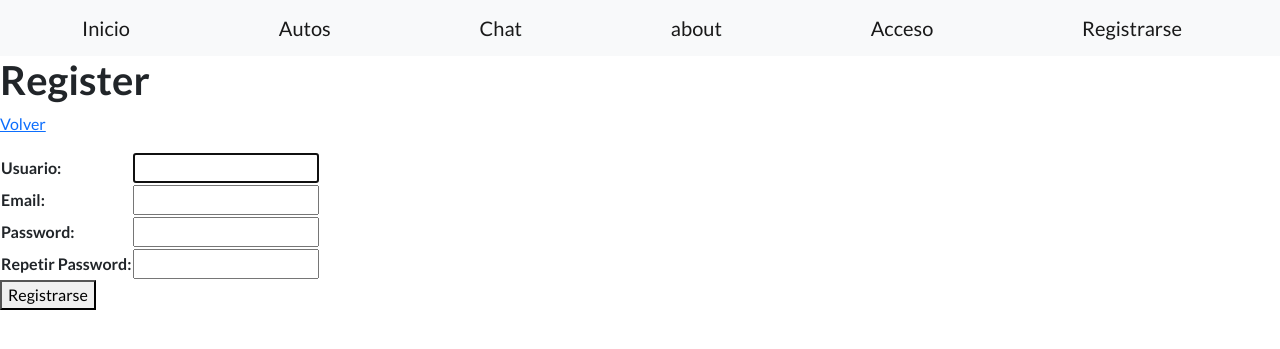
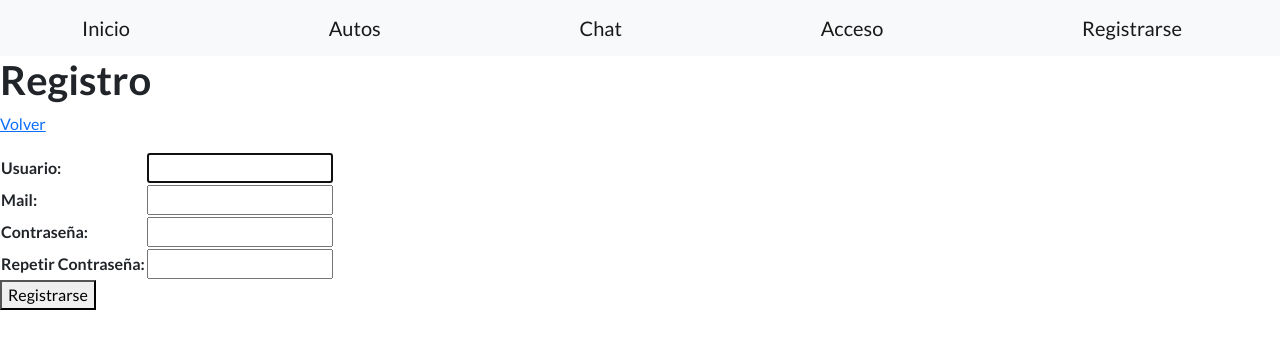
Before and after one commit to nm1davi/prueba1, a Django app: page /accounts/register/ in a window 1280 px wide. Shown: the top 349 px of the page. Run offline with Django 4.2, Linux system fonts and the light colour scheme; some libraries are stand-ins or nearby versions.

Commit message:
Ultimo commit

```diff
--- a/accounts/forms.py
+++ b/accounts/forms.py
@@ -1,26 +1,29 @@
 from django import forms
 from django.contrib.auth.forms import UserCreationForm
 from django.contrib.auth.models import User
+from ckeditor.fields import RichTextFormField
 
 class MyUserCreationForm(UserCreationForm):
 
     username = forms.CharField(label='Usuario', max_length=30)
-    email = forms.EmailField()
-    password1 = forms.CharField(label='Password', widget=forms.PasswordInput)
-    password2 = forms.CharField(label='Repetir Password', widget=forms.PasswordInput)
+    Mail = forms.EmailField()
+    password1 = forms.CharField(label='Contraseña', widget=forms.PasswordInput)
+    password2 = forms.CharField(label='Repetir Contraseña', widget=forms.PasswordInput)
 
 
     class Meta:
         model = User
-        fields = ['username', 'email', 'password1', 'password2']
+        fields = ['username', 'Mail', 'password1', 'password2']
         help_texts = { key: '' for key in fields }
 
 
 class MyUserEditForm(forms.Form):
 
-    email = forms.EmailField(required=False)
+    Mail = forms.EmailField(required=False)
     first_name = forms.CharField(label='Nombre', max_length=30, required=False)
     last_name = forms.CharField(label='Apellido', max_length=30, required=False)
-    password1 = forms.CharField(label='Password', widget=forms.PasswordInput, required=False)
-    password2 = forms.CharField(label='Repetir Password', widget=forms.PasswordInput, required=False)
+    password1 = forms.CharField(label='Contraseña', widget=forms.PasswordInput, required=False)
+    password2 = forms.CharField(label='Repetir Contraseña', widget=forms.PasswordInput, required=False)
+    Link = forms.URLField(label="Link", max_length=50, required=True)
     avatar = forms.ImageField(required=False)
+    descripcion = RichTextFormField(required=False)
--- a/accounts/views.py
+++ b/accounts/views.py
@@ -4,6 +4,7 @@ from django.contrib.auth import authenticate, login as django_login
 from django.contrib.auth.decorators import login_required
 from .forms import MyUserCreationForm, MyUserEditForm
 from .models import MasDatosUsuarios
+
 
 
 def login(request):
@@ -63,14 +64,21 @@ def editar_perfil(request):
             if data.get('last_name'):
                 user.last_name = data.get('last_name')
 
-            user.email = data.get('email') if data.get('email') else user.email
+            user.email = data.get('Mail') if data.get('Mail') else user.email
+
+            mas_datos_usuario.Link = data.get('Link') if data.get('Link') else mas_datos_usuario.Link
+            mas_datos_usuario.descripcion = data.get('descripcion') if data.get('descripcion') else mas_datos_usuario.descripcion
             mas_datos_usuario.avatar = data.get('avatar') if data.get('avatar') else mas_datos_usuario.avatar
+
+
 
             if data.get('password1') and data.get('password1') == data.get('password2'):
                 user.set_password(data.get('password1'))
 
+
             mas_datos_usuario.save()
             user.save()
+
 
             return redirect('perfil')
 
@@ -79,10 +87,12 @@ def editar_perfil(request):
 
     form = MyUserEditForm(
             initial={
-                'email': user.email,
+                'Mail': user.email,
                 'first_name': user.first_name,
                 'last_name': user.last_name,
-                'avatar': mas_datos_usuario.avatar
+                'avatar': mas_datos_usuario.avatar,
+                "Link": mas_datos_usuario.Link,
+                "descripcion": mas_datos_usuario.descripcion,
             }
         )
 
--- a/templates/accounts/login.html
+++ b/templates/accounts/login.html
@@ -2,12 +2,12 @@
 {% extends 'base.html' %}
 
 {% block title %}
-<title>Login</title>
+<title>Acceso</title>
 {% endblock title %}
 
 {% block texto_header %}
 <h1>
-    Login
+    Acceso
 </h1>
 {% endblock texto_header %}
 
@@ -21,7 +21,7 @@
         <table>
             {{form.as_table}}
         </table>
-        <button>Loguearse</button>
+        <button>Acceder</button>
     </form>
 </p>
 {% endblock despues_del_header %}
--- a/templates/accounts/register.html
+++ b/templates/accounts/register.html
@@ -2,12 +2,12 @@
 {% extends 'base.html' %}
 
 {% block title %}
-<title>Register</title>
+<title>Registro</title>
 {% endblock title %}
 
 {% block texto_header %}
 <h1>
-    Register
+    Registro
 </h1>
 {% endblock texto_header %}
 
--- a/templates/base.html
+++ b/templates/base.html
@@ -32,7 +32,6 @@
                 <a class="navbar-brand" href={% url 'index' %}>Inicio</a>
                 <a class="navbar-brand" href={% url 'listado_Autos' %}>Autos</a>
                 <a class="navbar-brand" href={% url 'inbox' %}>Chat</a>
-                <a class="navbar-brand" href={% url 'acerca_de_nosotros' %}>about</a>
                 {% if request.user.is_authenticated %}
                 <a class="navbar-brand" href= {% url 'perfil' %}>
                     {% if request.user.masdatosusuarios.avatar %}
@@ -50,7 +49,8 @@
         </nav>
 
         {% block header %} {% block texto_header %}{% endblock texto_header %}
-        {% endblock header %} {% block despues_del_header%}{% endblock despues_del_header %}
+        {% endblock header %} {% block despues_del_header%}
+        {% endblock despues_del_header %}
 
 
         <!-- Bootstrap core JS-->
--- a/templates/index.html
+++ b/templates/index.html
@@ -8,10 +8,13 @@
             <div class="col-xl-6">
                 <div class="text-center text-white">
                     <!-- Page heading-->
-                    <h1 class="mb-5">{% block texto_header %} Inicio {% endblock texto_header %}</h1>
+                    <h1 class="mb-5">{% block texto_header %} <p style="text-align: center;">&nbsp;</p>
+                        <h1 style="text-align: center;"><span style="text-decoration: underline;"><span style="color: #000000; text-decoration: underline;">BIENVENIDOS A MI BLOG</span></span></h1> {% endblock texto_header %}</h1>
                 </div>
             </div>
         </div>
     </div>
 </header>
+
+<a class="navbar-brand" href={% url 'acerca_de_nosotros' %}><p><span style="text-decoration: underline;"><span style="color: #000000; text-decoration: underline;">ACERCA DE NOSTROS</span></span></p></a>
 {% endblock header %}
```
Also changed, not shown: accounts/models.py (+6 -1 lines), templates/about.html (+16 -13 lines), templates/accounts/logout.html (+9 -3 lines), templates/accounts/perfil.html (+7 -1 lines), README.md, accounts/migrations/0002_masdatosusuarios_link_masdatosusuarios_descripcion.py (added).
